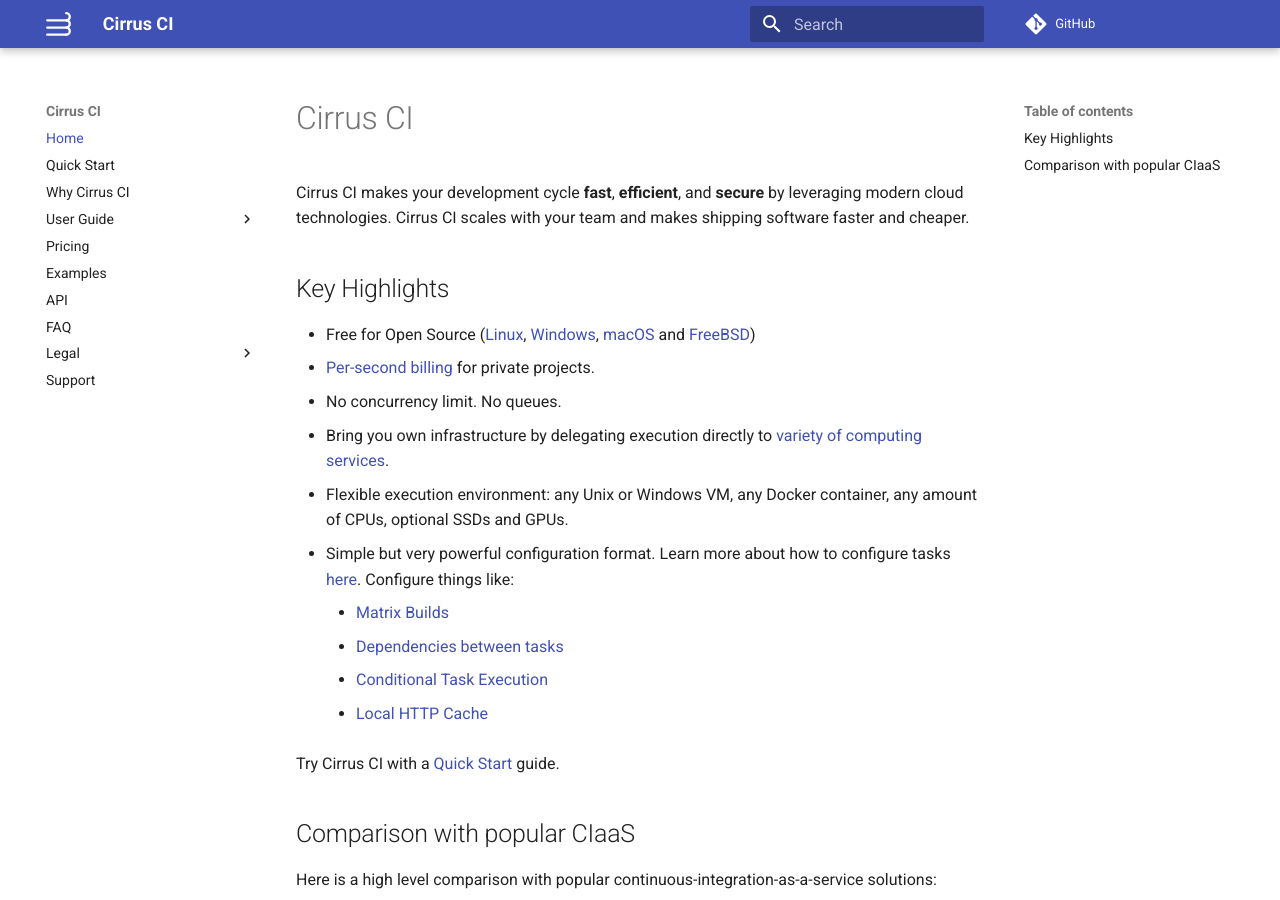
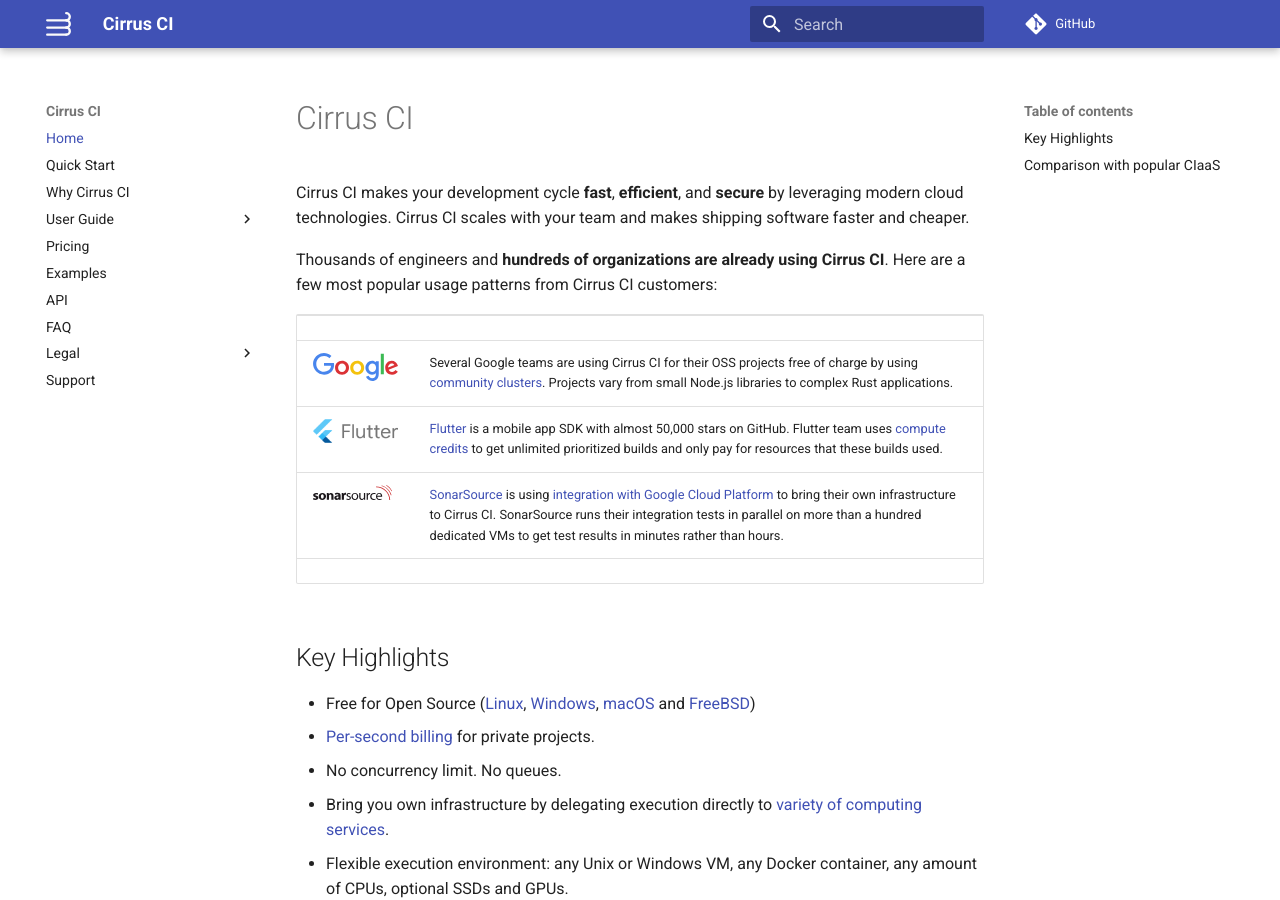
Before and after one commit to cirruslabs/cirrus-ci-docs, an MkDocs documentation site: the page built from docs/index.md, in a window 1280 px wide and 900 px high. Built offline with MkDocs 1.6.1 and Material for MkDocs 9.7.7, drawn with Linux system fonts in a browser that asks for light colours; emoji names are drawn with the system emoji font; comment, search, counter and statistics services are not loaded.

Commit message:
Added social proof

```diff
--- a/docs/index.md
+++ b/docs/index.md
@@ -2,6 +2,55 @@
 
 Cirrus CI makes your development cycle **fast**, **efficient**, and **secure** by leveraging modern cloud technologies.
 Cirrus CI scales with your team and makes shipping software faster and cheaper.
+
+Thousands of engineers and **hundreds of organizations are already using Cirrus CI**. Here are a few most popular usage
+patterns from Cirrus CI customers:
+
+<table style="width:100%;box-shadow:none;">
+  <tr>
+    <td></td>
+    <td></td>
+  </tr>
+  <tr>
+    <td>
+      <a style="float: left;" href="#google-cloud" href="https://google.com/">
+        <img width="239" src="/assets/images/customers/Google.svg"/>
+      </a>
+    </td>
+    <td>
+      Several Google teams are using Cirrus CI for their OSS projects free of charge by using <a href="/guide/linux/">community clusters</a>.
+      Projects vary from small Node.js libraries to complex Rust applications.
+    </td>
+  </tr>
+  <tr>
+    <td>
+      <a style="float: left;" href="#google-cloud" href="https://flutter.io/">
+        <img width="239" src="/assets/images/customers/Flutter.svg"/>
+      </a>
+    </td>
+    <td>
+      <a href="https://flutter.io/">Flutter</a> is a mobile app SDK with almost 50,000 stars on GitHub.
+      Flutter team uses <a href="/pricing/#compute-credits">compute credits</a> to get unlimited prioritized builds and
+      only pay for resources that these builds used.
+    </td>
+  </tr>
+  <tr>
+    <td>
+      <a style="float: left;" href="#google-cloud" href="https://www.sonarsource.com/">
+        <img width="239" src="/assets/images/customers/SonarSource.svg"/>
+      </a>
+    </td>
+    <td>
+      <a href="https://www.sonarsource.com/">SonarSource</a> is using <a href="/guide/supported-computing-services/">integration with Google Cloud Platform</a>
+      to bring their own infrastructure to Cirrus CI. SonarSource runs their integration tests in parallel on more than
+      a hundred dedicated VMs to get test results in minutes rather than hours.
+    </td>
+  </tr>
+  <tr>
+    <td></td>
+    <td></td>
+  </tr>
+</table>
 
 ## Key Highlights
 
```
Also changed, not shown: docs/assets/images/customers/Flutter.svg (added), docs/assets/images/customers/Google.svg (added), docs/assets/images/customers/SonarSource.svg (added).
